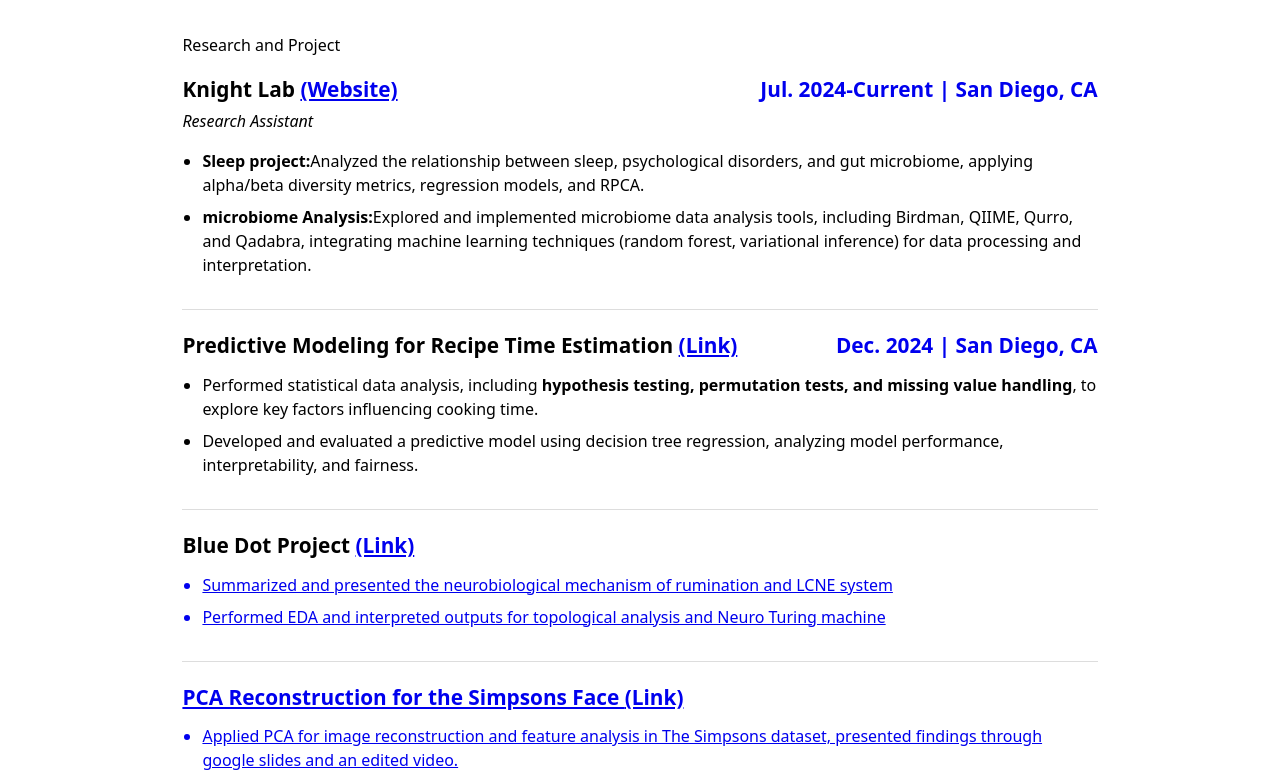
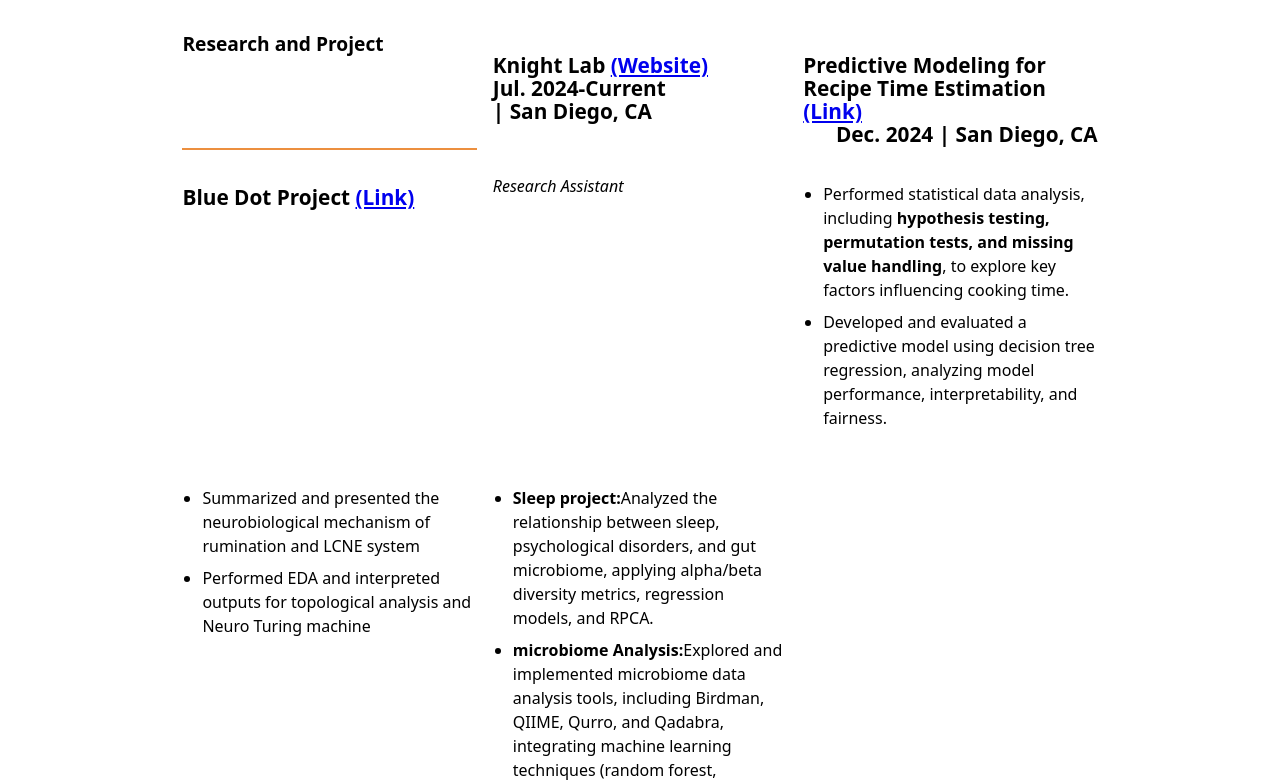
Before and after one commit to ivvvvvvvy123/Yixuan_Xin_Ivy_portfolio, a plain HTML site: page projects/index.html in a window 1280 px wide. Shown: the part 188-970 px from the top of the page. Drawn offline with Linux system fonts and the light colour scheme.

Commit message:
fix projects'index/html syntax error

```diff
--- a/projects/index.html
+++ b/projects/index.html
@@ -12,12 +12,12 @@
 </head>
 <body>
     <h1>Projects</h1>
-    <div class
+    <div class="projects">
         <h2>Research and Project</h2>
         <article>
             <h3>Knight Lab
-                <a href="https://knightlab.ucsd.edu/" target="_blank">(Website)
-                    <span style="float: right;">Jul. 2024-Current | San Diego, CA</span></a>
+                <a href="https://knightlab.ucsd.edu/" target="_blank">(Website)</a>
+                <span style="float: right;">Jul. 2024-Current | San Diego, CA</span>
             </h3>
             <p><em>Research Assistant</em></p>
             <ul>
@@ -32,8 +32,8 @@
 
         <article>
             <h3>Predictive Modeling for Recipe Time Estimation
-                <a href="https://github.com/ivvvvvvvy123/recipe_satisfaction" target="_blank">(Link)
-                    <span style="float: right;">Dec. 2024 | San Diego, CA</span></a>
+                <a href="https://github.com/ivvvvvvvy123/recipe_satisfaction" target="_blank">(Link)</a>
+                <span style="float: right;">Dec. 2024 | San Diego, CA</span>
             </h3>
             <ul>
                 <li>
@@ -47,7 +47,7 @@
 
         <article>
             <h3>Blue Dot Project
-                <a href="https://github.com/KevinBian107/Blue-Dot-Project" target="_blank">(Link)
+                <a href="https://github.com/KevinBian107/Blue-Dot-Project" target="_blank">(Link)</a>
             </h3>
             <ul>
                 <li>
@@ -61,7 +61,7 @@
 
         <article>
             <h3>PCA Reconstruction for the Simpsons Face
-                <a href="https://github.com/mmzhang7/The-Simpsons-PCA-Reconstruction" target="_blank">(Link)
+                <a href="https://github.com/mmzhang7/The-Simpsons-PCA-Reconstruction" target="_blank">(Link)</a>
             </h3>
             <ul>
                 <li>
@@ -69,7 +69,7 @@
                 </li>
             </ul>
         </article>
-    </section>
+    </div>
     <p id="project-count"></p>
     <script type="module" src="projects.js"></script>
 </body>
```
